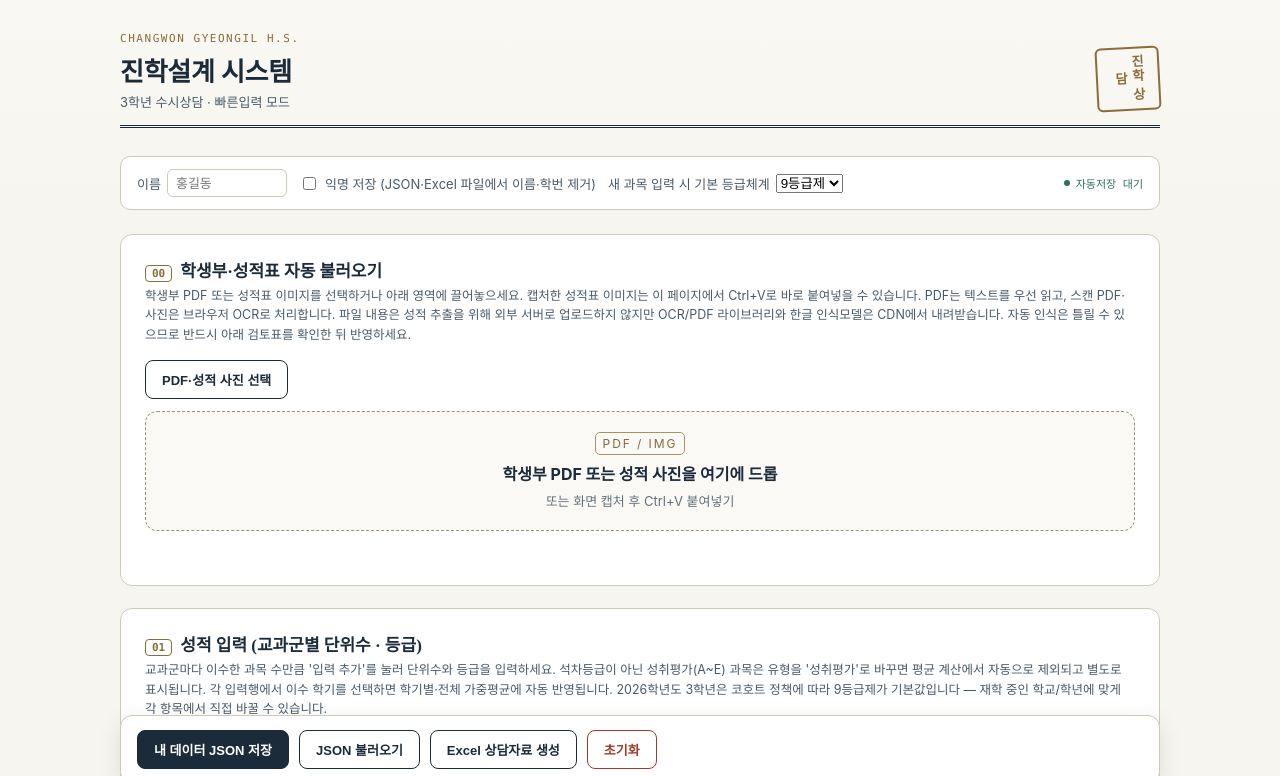
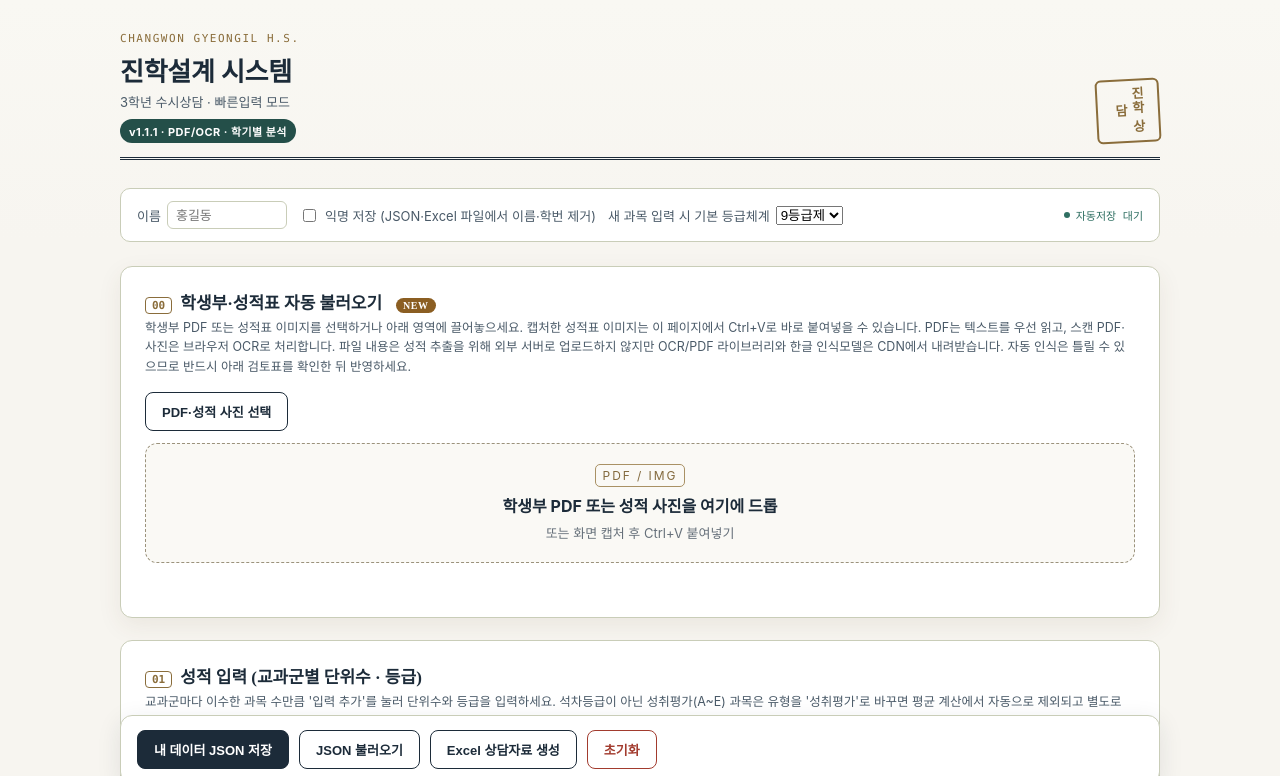
Before and after one commit to mathlhk15-glitch/jinhak-system, a website built with Vite: page index.html in a window 1280 px wide. Shown: the top 776 px of the page. Built offline with nearby package versions, Linux system fonts and the light colour scheme.

Commit message:
Add files via upload

```diff
--- a/package.json
+++ b/package.json
@@ -1,7 +1,7 @@
 {
   "name": "jinhak-system",
   "private": true,
-  "version": "1.1.0",
+  "version": "1.1.1",
   "type": "module",
   "engines": {
     "node": "^20.19.0 || >=22.12.0"
--- a/src/style.css
+++ b/src/style.css
@@ -693,3 +693,33 @@ table.ledger tr.combo-row td {
     flex: 1 1 140px;
   }
 }
+
+
+/* v1.1.1 - 새 기능을 메인 화면에서 즉시 구분할 수 있도록 표시 */
+.version-badge {
+  display: inline-flex;
+  margin-top: 8px;
+  padding: 4px 9px;
+  border-radius: 999px;
+  background: #244f49;
+  color: #fff;
+  font-size: 11px;
+  font-weight: 700;
+  letter-spacing: 0.04em;
+}
+.feature-badge {
+  display: inline-flex;
+  vertical-align: middle;
+  margin-left: 6px;
+  padding: 2px 7px;
+  border-radius: 999px;
+  background: #8b5e22;
+  color: #fff;
+  font-size: 10px;
+  font-weight: 800;
+  letter-spacing: 0.05em;
+}
+.import-card {
+  border: 2px solid #8b6f3d;
+  box-shadow: 0 8px 24px rgba(91, 68, 34, 0.08);
+}
--- a/src/ui/grade3QuickMode.ts
+++ b/src/ui/grade3QuickMode.ts
@@ -194,6 +194,7 @@ function renderMasthead(): HTMLElement {
       el("div", { class: "eyebrow" }, ["CHANGWON GYEONGIL H.S."]),
       el("h1", {}, ["진학설계 시스템"]),
       el("div", { class: "subtitle" }, ["3학년 수시상담 · 빠른입력 모드"]),
+      el("div", { class: "version-badge" }, ["v1.1.1 · PDF/OCR · 학기별 분석"]),
     ]),
     el("div", { class: "seal" }, ["진학 상담"]),
   ]);
@@ -268,7 +269,11 @@ function recordDuplicateKey(r: AcademicRecord): string {
 function renderImportSection(): HTMLElement {
   const section = el("section", { class: "card import-card" });
   section.append(
-    el("h2", {}, [el("span", { class: "section-number" }, ["00"]), "학생부·성적표 자동 불러오기"]),
+    el("h2", {}, [
+      el("span", { class: "section-number" }, ["00"]),
+      "학생부·성적표 자동 불러오기 ",
+      el("span", { class: "feature-badge" }, ["NEW"]),
+    ]),
     el("p", { class: "card-desc" }, [
       "학생부 PDF 또는 성적표 이미지를 선택하거나 아래 영역에 끌어놓으세요. 캡처한 성적표 이미지는 이 페이지에서 Ctrl+V로 바로 붙여넣을 수 있습니다. ",
       "PDF는 텍스트를 우선 읽고, 스캔 PDF·사진은 브라우저 OCR로 처리합니다. 파일 내용은 성적 추출을 위해 외부 서버로 업로드하지 않지만 OCR/PDF 라이브러리와 한글 인식모델은 CDN에서 내려받습니다. ",
@@ -775,8 +780,12 @@ function renderGradeSummaryInto(container: HTMLElement): void {
   container.appendChild(table);
 
   const semesterAware = getSemesterAwareRecords(records);
-  if (semesterAware.length > 0) {
-    container.appendChild(el("h3", { class: "analysis-subtitle" }, ["학기별 교과 조합 가중평균"]));
+  container.appendChild(
+    el("h3", { class: "analysis-subtitle" }, [
+      "학기별 교과 조합 가중평균 ",
+      el("span", { class: "feature-badge" }, ["5개 학기"]),
+    ])
+  );
   const matrix = computeSemesterCombinationMatrix(records, REFERENCE_COMBINATIONS);
   const matrixTable = el("table", { class: "ledger semester-matrix" });
   const matrixHead = el("thead", {}, [
@@ -802,10 +811,11 @@ function renderGradeSummaryInto(container: HTMLElement): void {
   container.appendChild(matrixTable);
   container.appendChild(
     el("p", { class: "achievement-note" }, [
-        "전체 값은 5개 학기 평균을 단순평균한 값이 아니라, 5개 학기의 모든 석차등급 산출과목을 합쳐 Σ(단위수×등급)÷Σ단위수로 다시 계산한 값입니다.",
-      ])
-    );
-  }
+      semesterAware.length > 0
+        ? "전체 값은 5개 학기 평균을 단순평균한 값이 아니라, 5개 학기의 모든 석차등급 산출과목을 합쳐 Σ(단위수×등급)÷Σ단위수로 다시 계산한 값입니다."
+        : "아직 학기 정보가 있는 성적이 없습니다. PDF/사진에서 성적을 불러오거나 수동 입력행의 ‘이수 학기’를 선택하면 위 표가 자동으로 채워집니다.",
+    ])
+  );
 
   if (comboAll.mixedGradeScaleWarning) {
     container.appendChild(
```
Also changed, not shown: UPDATE_GUIDE_v1.1.1.txt (added, +16 -0 lines), README.md, 1 other file. Lines whose indentation alone changed are shown as unchanged.
